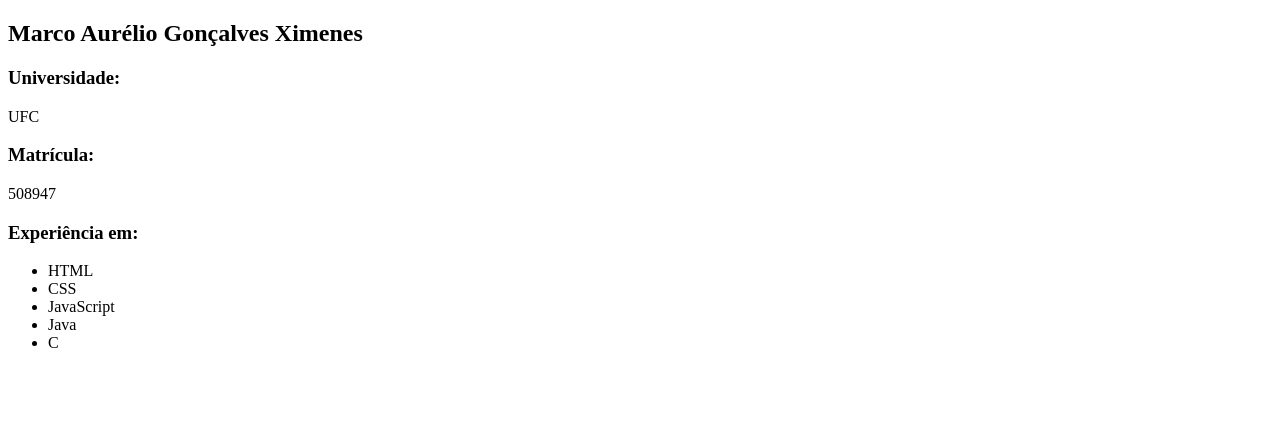
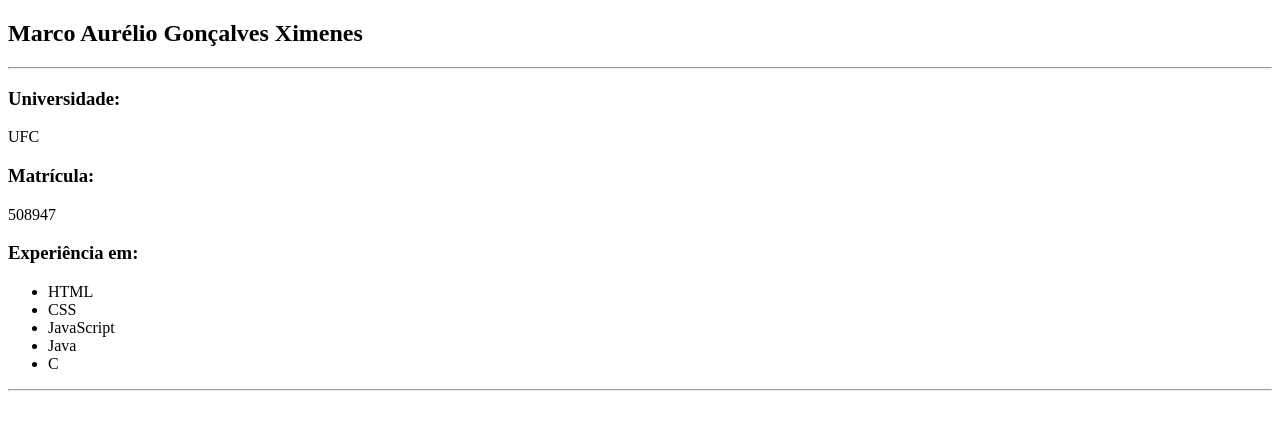
Before and after one commit to ocJew/tecweb-II-atv-01, a plain HTML site: page index.html in a window 1280 px wide. Drawn offline with Linux system fonts and the light colour scheme.

Commit message:
Update index.html

```diff
--- a/index.html
+++ b/index.html
@@ -7,6 +7,7 @@
 </head>
 <body>
     <h2>Marco Aurélio Gonçalves Ximenes</h2>
+    <hr></hr>
     <h3>Universidade: </h3>
     <p>UFC</p>
     <h3>Matrícula:</h3>
@@ -19,6 +20,7 @@
         <li>Java</li>
         <li>C</li>
     </ul>
+    <hr></hr>
 
 </body>
 </html>
```
